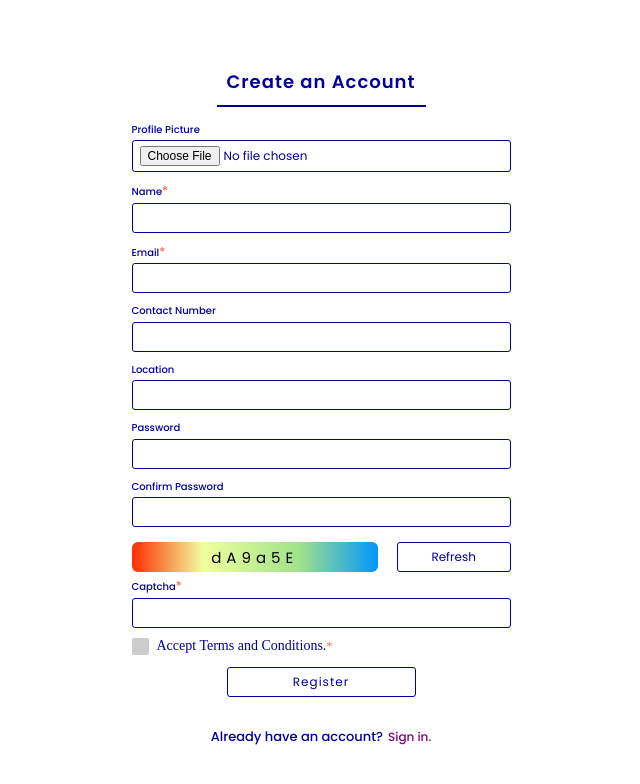
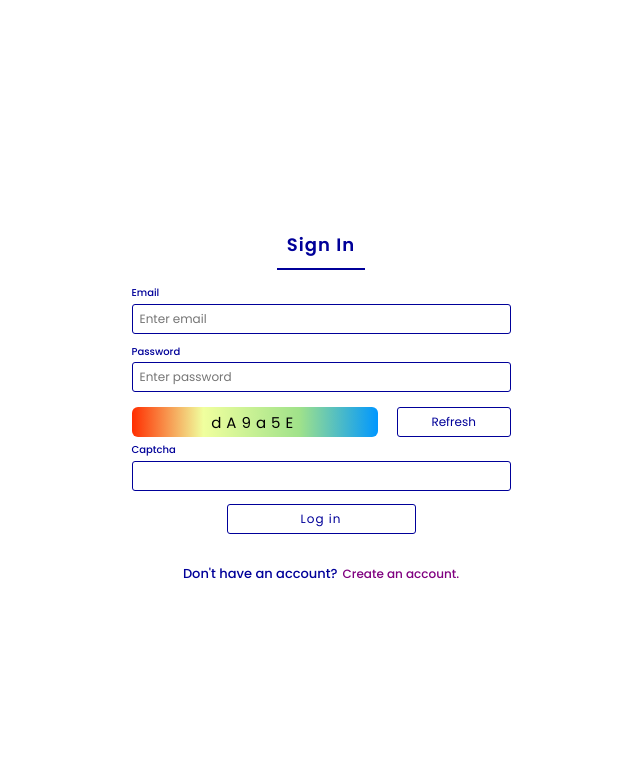
Before and after one commit to Y-O-G-E-S-H-P-A-L/Demo-Frontend, a React (Create React App) app: page /user/login in a window 1280 px wide. Shown: the top 784 px of the page, without its empty margins (319-959 px from the left). Built offline with nearby package versions, Linux system fonts and the light colour scheme.

Commit message:
frontend

```diff
--- a/package.json
+++ b/package.json
@@ -2,12 +2,14 @@
   "name": "frontend",
   "version": "0.1.0",
   "private": true,
+  "proxy": "http://localhost:5000",
   "dependencies": {
     "@testing-library/jest-dom": "^5.16.4",
     "@testing-library/react": "^13.3.0",
     "@testing-library/user-event": "^13.5.0",
     "react": "^18.1.0",
     "react-dom": "^18.1.0",
+    "react-router-dom": "^6.3.0",
     "react-scripts": "5.0.1",
     "web-vitals": "^2.1.4"
   },
--- a/src/App.js
+++ b/src/App.js
@@ -1,13 +1,20 @@
 import React from "react";
 import "./App.css";
-// import SignInPage from "./components/SignInPage";
+import { Route, Routes, BrowserRouter } from "react-router-dom";
+import SignInPage from "./components/SignInPage";
 import SignUpPage from "./components/SignUpPage";
+import Home from "./components/Home";
 
 const App = () => {
   return (
     <div className="app">
-      <SignUpPage />
-      {/* <SignInPage /> */}
+      <BrowserRouter>
+        <Routes>
+          <Route path="/" element={<Home />} />
+          <Route exact path="/user/register" element={<SignUpPage />} />
+          <Route exact path="/user/login" element={<SignInPage />} />
+        </Routes>
+      </BrowserRouter>
     </div>
   );
 };
--- /dev/null
+++ b/src/components/Home.jsx
@@ -0,0 +1,7 @@
+import React from "react";
+
+const Home = () => {
+  return <div>Home</div>;
+};
+
+export default Home;
--- a/src/components/SignInPage.jsx
+++ b/src/components/SignInPage.jsx
@@ -1,41 +1,84 @@
-import React, { useEffect } from "react";
+import React, { useEffect, useState } from "react";
 import getCaptcha from "../utils/getCaptcha";
+import { Link, useNavigate } from "react-router-dom";
+import "../App.css";
+import verifyCaptcha from "../utils/verifyCaptcha";
 
 const SignInPage = () => {
+  const navigate = useNavigate();
+  const [email, setemail] = useState("");
+  const [password, setPassword] = useState("");
+
+  const userLogin = async (e) => {
+    e.preventDefault();
+
+    const res = await fetch("/user/login", {
+      method: "POST",
+      headers: {
+        "Content-Type": "application/json",
+      },
+      body: JSON.stringify({
+        email,
+        password,
+      }),
+    });
+
+    const data = res.json();
+    if (res.status === 400 || !data) {
+      window.alert("Please fill all feilds !!");
+    } else {
+      window.alert("Login successfully.");
+      navigate("/");
+    }
+  };
   useEffect(() => {
     getCaptcha();
   }, []);
+
   return (
     <>
-      <form className="signup" method="post">
-        <div className="form-heading">SignIn Form</div>
+      <div className="app">
+        <form className="signup" method="POST">
+          <div className="form-heading">Sign In</div>
+
           <div className="form-control">
             <div className="form-label">Email</div>
-          <input type="email" name="email" required />
+
+            <input type="email" name="email" placeholder="Enter email" required value={email} onChange={(e) => setemail(e.target.value)} />
           </div>
+
           <div className="form-control">
             <div className="form-label">Password</div>
-          <input type="password" name="password" />
+            <input type="password" name="password" placeholder="Enter password" required value={password} onChange={(e) => setPassword(e.target.value)} />
           </div>
           <div className="form-control ">
             <div className="form-control-captcha">
               <div className="captcha" id="captcha-box"></div>
-            <input type="button" value="Refresh" className="button-captcha" onClick={getCaptcha}></input>
+              <input type="button" value="Refresh" className="button-captcha"></input>
             </div>
             <div className="form-label">Captcha</div>
-          <input type="text" name="captchaCode" className="inputCaptcha" required />
+            <input type="text" name="captchaCode" className="inputCaptcha" id="captcha" required />
           </div>
           <div className="form-control form-submit-button">
-          <input type="submit" value="Log in" className="button" />
+            <input
+              type="submit"
+              value="Log in"
+              className="button"
+              onClick={() => {
+                if (verifyCaptcha()) {
+                  userLogin();
+                }
+              }}
+            />
           </div>
-
           <div className="form-control">
             <div className="form-label link">
               Don't have an account?
-            <a href="./">Sign up.</a>
+              <Link to="../SignUpPage">Create an account.</Link>
             </div>
           </div>
         </form>
+      </div>
     </>
   );
 };
--- a/src/components/SignUpPage.jsx
+++ b/src/components/SignUpPage.jsx
@@ -1,7 +1,62 @@
-import React, { useEffect } from "react";
+import React, { useEffect, useState, navigator } from "react";
 import getCaptcha from "../utils/getCaptcha";
+import { Link, useNavigate } from "react-router-dom";
+// import verifyCaptcha from "../utils/verifyCaptcha";
 
 const SignUpPage = () => {
+  const navigate = useNavigate();
+
+  const [user, setUser] = useState({
+    name: "",
+    email: "",
+    contact: "",
+    location: "",
+    password: "",
+    cPassword: "",
+    profilePicture: "",
+    checkbox: "",
+  });
+
+  let name, value;
+  const handelInput = (e) => {
+    name = e.target.name;
+    value = e.target.value;
+
+    setUser({ ...user, [name]: value });
+  };
+  const Postdata = async (e) => {
+    e.preventDefault();
+
+    const { name, email, contact, location, password, cPassword, profilePicture, checkbox } = user;
+
+    const res = await fetch("/user/register", {
+      method: "POST",
+      headers: {
+        "Content-Type": "application/json",
+      },
+      body: JSON.stringify({
+        name,
+        email,
+        contact,
+        location,
+        password,
+        cPassword,
+        profilePicture,
+        checkbox,
+      }),
+    });
+    const data = await res.json;
+    if (data.status === 422 || !data) {
+      window.alert("Invalid data resgistration");
+      console.log("Invalid data resgistration");
+    } else {
+      window.alert("Registration succesfull");
+      console.log("Registration succesfull");
+      navigate("/SignInPage");
+    }
+  };
+
+  // ADD geo location
   useEffect(() => {
     getCaptcha();
   }, []);
@@ -21,29 +76,26 @@ const SignUpPage = () => {
     console.log(lat, long);
     console.log(position);
   }
+
   return (
     <>
-      <form className="signup" method="post">
+      <form method="POST" className="signup">
         <div className="form-heading">Create an Account</div>
-        <div className="form-control">
-          <div className="form-label">Profile Picture</div>
-          <input type="file" name="image" accept="image/*" />
-        </div>
         <div className="form-control">
           <div className="form-label">
             Name<span>*</span>
           </div>
-          <input type="text" name="name" required />
+          <input type="text" name="name" value={user.name} onChange={handelInput} required />
         </div>
         <div className="form-control">
           <div className="form-label">
             Email<span>*</span>
           </div>
-          <input type="email" name="email" required />
+          <input type="email" name="email" value={user.email} onChange={handelInput} required />
         </div>
         <div className="form-control">
           <div className="form-label">Contact Number</div>
-          <input type="tel" name="contactNumber" />
+          <input type="number" name="contact" value={user.contact} onChange={handelInput} required />
         </div>
         <div className="form-control" onClick={getLocation}>
           <div className="form-label">Location</div>
@@ -51,38 +103,49 @@ const SignUpPage = () => {
         </div>
         <div className="form-control">
           <div className="form-label">Password</div>
-          <input type="password" name="password" />
+          <input type="password" name="password" value={user.password} onChange={handelInput} />
         </div>
         <div className="form-control">
           <div className="form-label">Confirm Password</div>
-          <input type="password" name="confirmPassword" />
+          <input type="password" name="cPassword" value={user.cPassword} onChange={handelInput} />
+        </div>
+        <div className="form-control">
+          <div className="form-label">Profile Picture</div>
+          <input type="file" name="profilePicture" value={user.profilePicture} onChange={handelInput} accept="image/*" />
         </div>
         <div className="form-control ">
           <div className="form-control-captcha">
             <div className="captcha" id="captcha-box"></div>
-            <input type="button" value="Refresh" className="button-captcha" onClick={getCaptcha}></input>
+            <input type="button" className="button-captcha" value="Refresh" onClick={getCaptcha} />
           </div>
           <div className="form-label">
             Captcha<span>*</span>
           </div>
-          <input type="text" name="captchaCode" className="inputCaptcha" required />
+          <input type="text" name="captchaCode" className="inputCaptcha" />
         </div>
         <div className="form-control">
           <label className="container-check-box">
-            <input type="checkbox" name="acceptTandC" />
+            <input type="checkbox" value={user.checkbox} name="checkbox" required />
             Accept Terms and Conditions.<span>*</span>
             <span className="checkmark"></span>
           </label>
         </div>
         <div className="form-control form-submit-button">
-          <input type="submit" value="Register" className="button" />
+          <input
+            type="submit"
+            onClick={() => {
+              // if (verifyCaptcha()) {
+              Postdata();
+              // }
+            }}
+            value="register"
+            className="button"
+          />
         </div>
         <div className="form-control">
           <div className="form-label link">
             Already have an account?
-            <a href="./" className="form-label">
-              Sign in.
-            </a>
+            <Link to="../SignInPage"> Sign in</Link>
           </div>
         </div>
       </form>
--- a/src/utils/getCaptcha.jsx
+++ b/src/utils/getCaptcha.jsx
@@ -6,6 +6,7 @@ const getCaptcha = () => {
     cap = cap + capArray.charAt(Math.abs(rnum - 37));
   }
   document.getElementById("captcha-box").innerHTML = cap;
+  return cap;
 };
 
 export default getCaptcha;
--- /dev/null
+++ b/src/utils/verifyCaptcha.jsx
@@ -0,0 +1,10 @@
+const verifyCaptcha = () => {
+  const rCap = document.getElementById("captcha-box").innerText;
+  const iCap = document.getElementById("captcha").value;
+  if (iCap === rCap) {
+    return true;
+  } else {
+    return false;
+  }
+};
+export default verifyCaptcha;
```
Also changed, not shown: 1 other file (tests, documents, lock files or other folders). Lines whose indentation alone changed are shown as unchanged.
